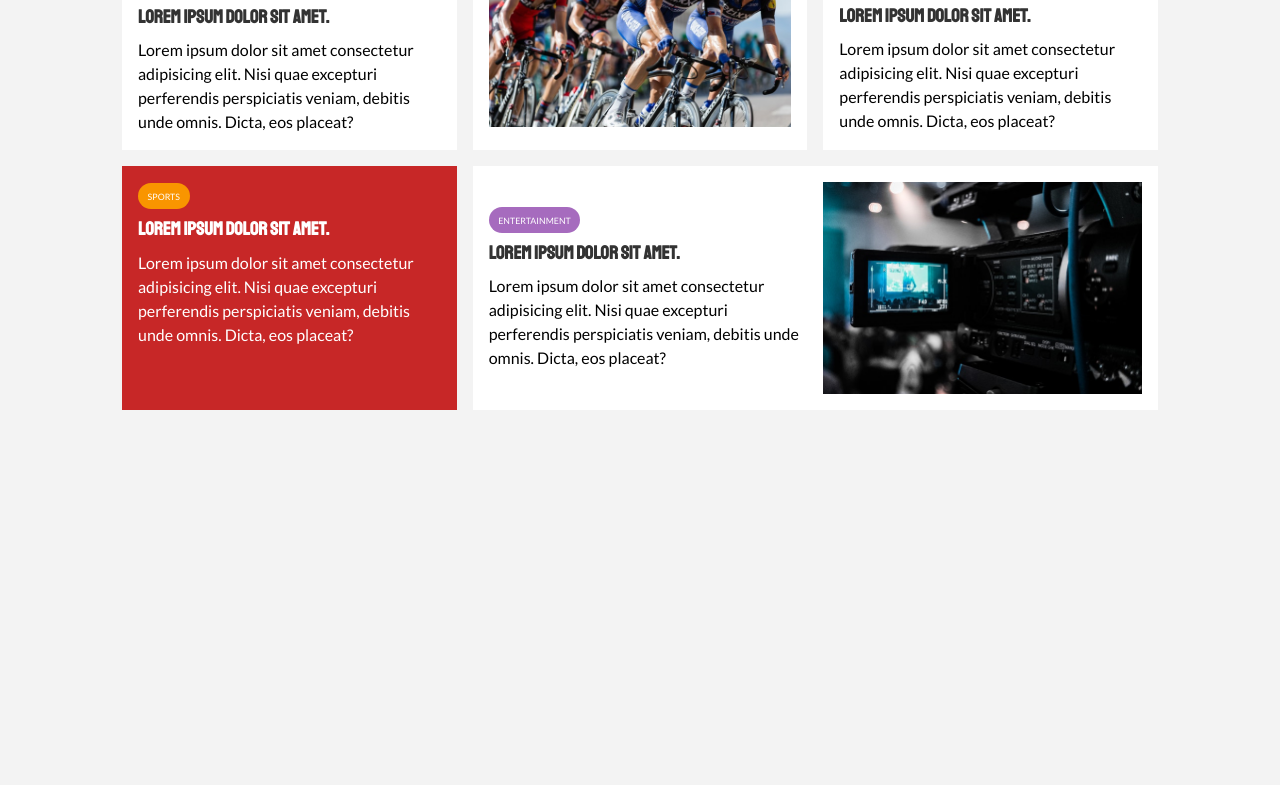
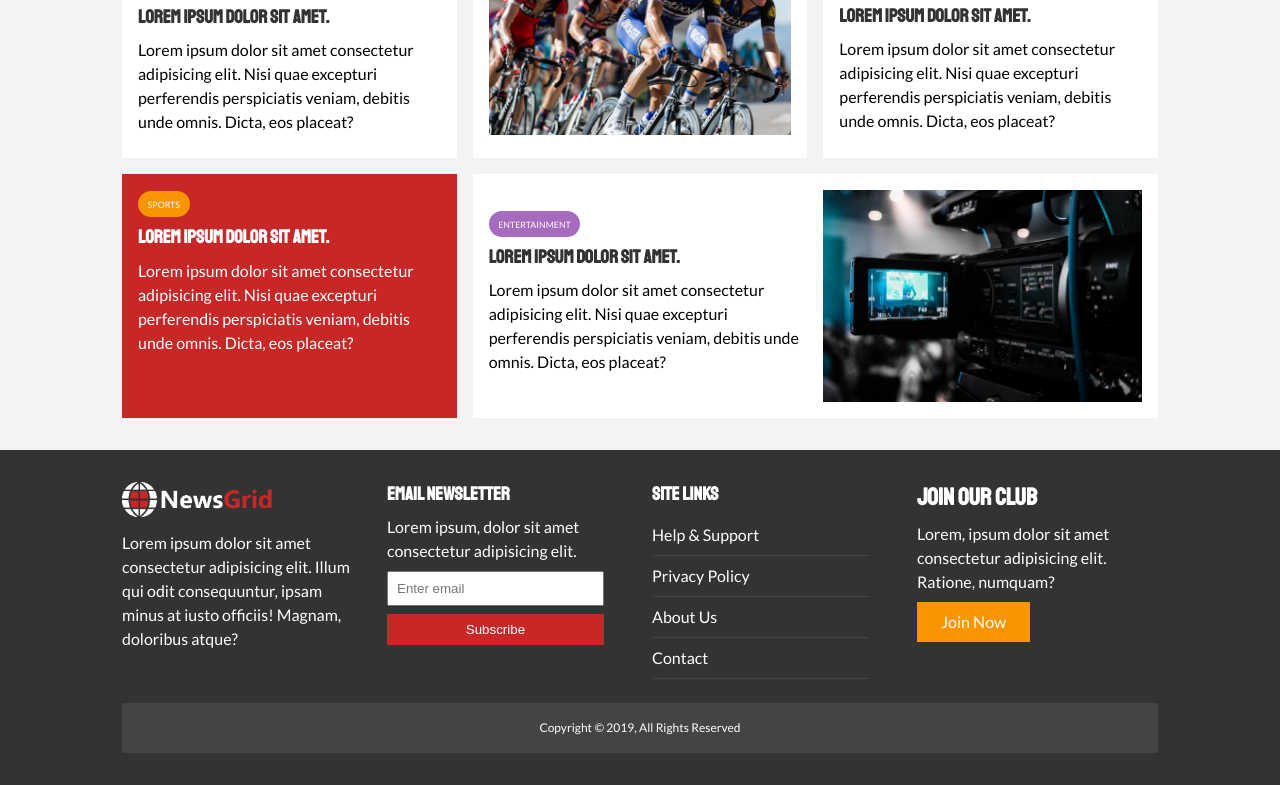
Before and after one commit to xaviguasch/newsGridApp, a plain HTML site: page index.html in a window 1280 px wide. Shown: the part 1125-1910 px from the top of the page. Before the commit the page ends 1567 px from the top, so only its background shows below. Drawn offline with Linux system fonts and the light colour scheme.

Commit message:
added footer styling

```diff
--- a/css/style.css
+++ b/css/style.css
@@ -31,6 +31,10 @@
 
 ul {
     list-style: none;
+}
+
+p {
+    margin: .5rem 0;
 }
 
 img {
@@ -167,6 +171,16 @@
     padding: 3rem;
 }
 
+.list li {
+    padding: .5rem 0;
+    border-bottom: #555 dotted 1px;
+    width: 90%;
+}
+
+.list li a:hover {
+    color: var(--primary-color) !important;
+}
+
 /* Navigation */
 #main-nav {
     background: #fff;
@@ -269,3 +283,41 @@
 #home-articles .articles-container>*:last-child {
     grid-column: 2 / span 2;
 }
+
+/* Footer */
+#main-footer {
+    background: var(--dark-color);
+    color: #fff;
+}
+
+#main-footer img {
+    width: 150px;
+}
+
+#main-footer a {
+    color: #fff;
+}
+
+#main-footer .footer-container {
+    display: grid;
+    grid-template-columns: repeat(4, 1fr);
+    grid-gap: 1.5rem;
+}
+
+#main-footer .footer-container>*:last-child {
+    background: #444;
+    grid-column: 1 / span 4;
+    text-align: center;
+    padding: .5rem;
+    font-size: 0.75rem;
+}
+
+#main-footer .footer-container input[type='email'] {
+    width: 90%;
+    padding: 0.5rem;
+    margin-bottom: 0.5rem;
+}
+
+#main-footer .footer-container input[type='submit'] {
+    width: 90%;
+}
--- a/index.html
+++ b/index.html
@@ -121,10 +121,50 @@
                 </article>
             </div>
         </div>
+    </section>
+
+    <!-- Footer -->
+    <footer id="main-footer" class="py-2">
+        <div class="container footer-container">
+            <div>
+                <img src="img/logo_light.png" alt="NewsGrid">
+                <p>Lorem ipsum dolor sit amet consectetur adipisicing elit. Illum qui odit consequuntur,
+                    ipsam
+                    minus at iusto officiis! Magnam, doloribus atque?</p>
+            </div>
 
 
+            <div>
+                <h3>Email Newsletter</h3>
+                <p>Lorem ipsum, dolor sit amet consectetur adipisicing elit.</p>
+                <form>
+                    <input type="email" placeholder="Enter email">
+                    <input type="submit" value="Subscribe" class="btn btn-primary">
+                </form>
+            </div>
 
-    </section>
+            <div>
+                <h3>Site Links</h3>
+                <ul class="list">
+                    <li><a href="#">Help & Support</a></li>
+                    <li><a href="#">Privacy Policy</a></li>
+                    <li><a href="#">About Us</a></li>
+                    <li><a href="#">Contact</a></li>
+                </ul>
+            </div>
+
+            <div>
+                <h2>Join Our Club</h2>
+                <p>Lorem, ipsum dolor sit amet consectetur adipisicing elit. Ratione, numquam?</p>
+                <a href="#" class="btn btn-secondary">Join Now</a>
+            </div>
+
+            <div>
+                <p>Copyright &copy; 2019, All Rights Reserved</p>
+            </div>
+
+        </div>
+    </footer>
 
 </body>
 
```
